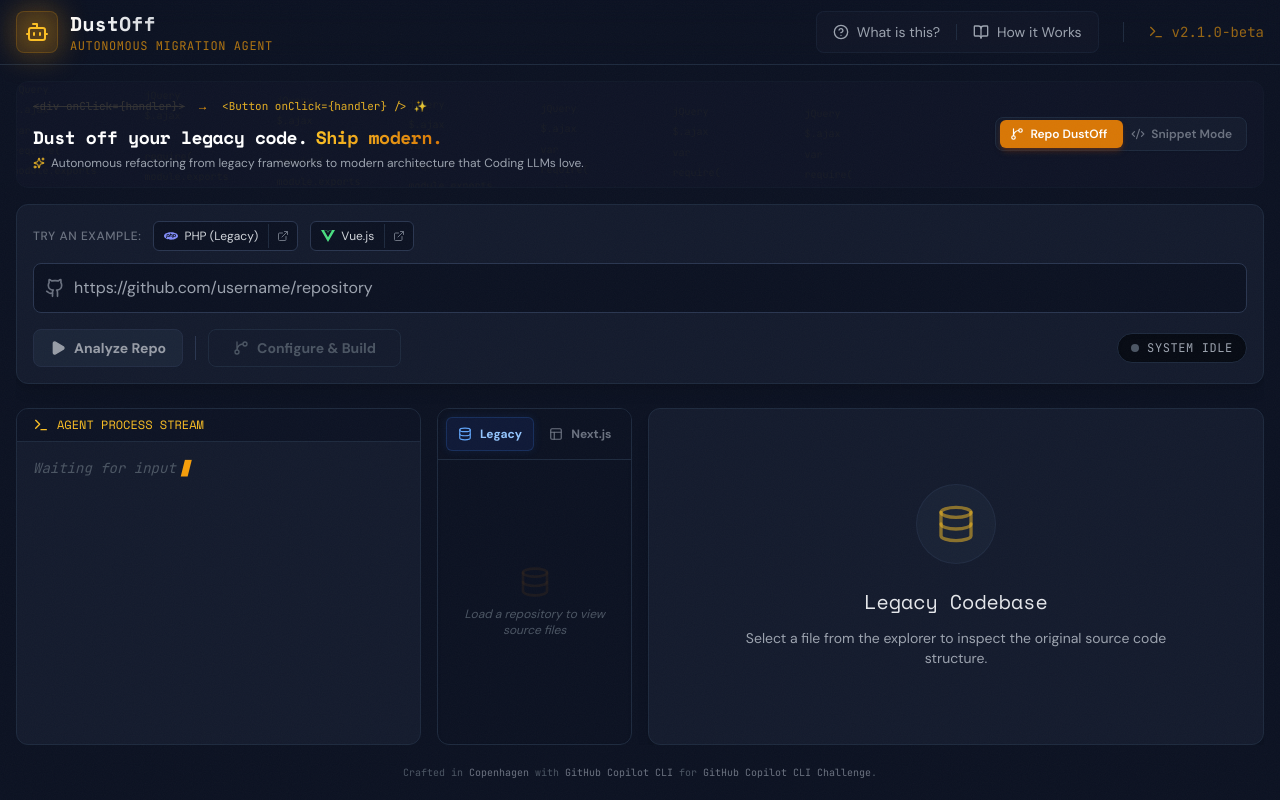
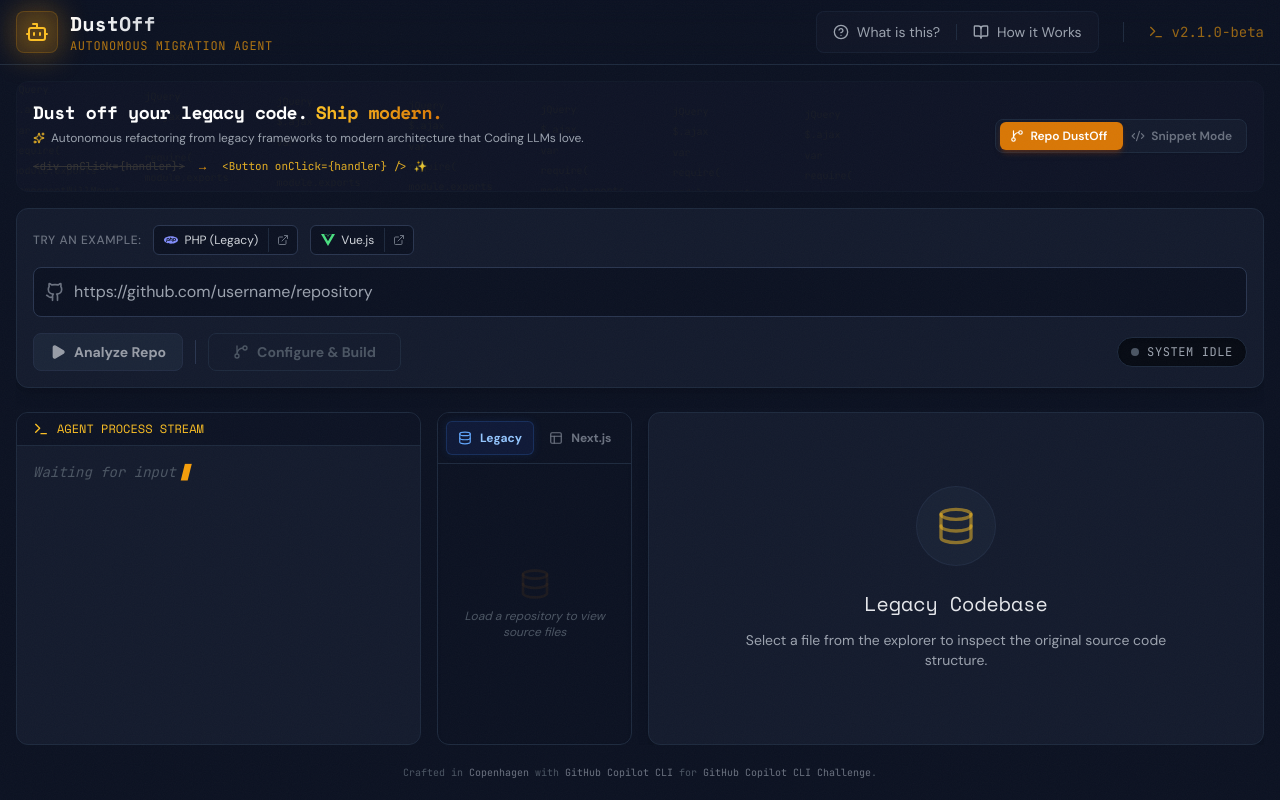
Before and after one commit to lassestilvang/dust-off, a React (Vite) app: page / in a window 1280 px wide. Built offline with nearby package versions, Linux system fonts and the light colour scheme.

Commit message:
feat: Add autofill attributes to the repo URL input and reorder header content for improved presentation.

```diff
--- a/App.tsx
+++ b/App.tsx
@@ -64,8 +64,21 @@
 
           <div className="relative z-10 flex flex-col md:flex-row items-center justify-between gap-4 bg-dark-800/40 p-4">
             <div className="text-left flex-1">
+
+              <h2 className="text-lg font-bold tracking-tight flex items-center gap-2 font-display">
+                <span className="text-white">Dust off your legacy code.</span>
+                <span className="text-transparent bg-clip-text bg-gradient-to-r from-accent-400 to-accent-600">
+                  Ship modern.
+                </span>
+              </h2>
+              <p className="text-gray-400 text-xs flex items-center gap-1.5 mt-1">
+                <Sparkles className="w-3 h-3 text-accent-400" />
+                Autonomous refactoring from legacy frameworks to modern
+                architecture that Coding LLMs love.
+              </p>
+
               {/* Visual Metaphor: Old → New */}
-              <div className="flex items-center gap-3 mb-2">
+              <div className="flex items-center gap-3 mt-3">
                 <span
                   className="font-mono text-[11px] text-gray-600 line-through opacity-60"
                   style={{ filter: 'sepia(0.8) brightness(0.7)' }}
@@ -81,18 +94,6 @@
                   {'>'} ✨
                 </span>
               </div>
-
-              <h2 className="text-lg font-bold tracking-tight flex items-center gap-2 font-display">
-                <span className="text-white">Dust off your legacy code.</span>
-                <span className="text-transparent bg-clip-text bg-gradient-to-r from-accent-400 to-accent-600">
-                  Ship modern.
-                </span>
-              </h2>
-              <p className="text-gray-400 text-xs flex items-center gap-1.5 mt-1">
-                <Sparkles className="w-3 h-3 text-accent-400" />
-                Autonomous refactoring from legacy frameworks to modern
-                architecture that Coding LLMs love.
-              </p>
             </div>
 
             {/* Mode Switcher with Sliding Indicator */}
--- a/components/RepoMigration.tsx
+++ b/components/RepoMigration.tsx
@@ -43,10 +43,8 @@
   Loader2,
   GitBranch,
   Database,
-  Check,
   Layout,
   RotateCw,
-  TestTube,
   Maximize2,
   X,
   Code2,
@@ -703,6 +701,11 @@
               <Github className="absolute left-3 top-1/2 -translate-y-1/2 text-gray-500 w-5 h-5" />
               <input
                 type="text"
+                name="repo-url"
+                id="repo-url"
+                autoComplete="off"
+                data-1p-ignore
+                data-lpignore="true"
                 value={state.url}
                 onChange={(e) =>
                   setState((prev) => ({ ...prev, url: e.target.value }))
@@ -734,7 +737,8 @@
                 disabled={isBusy || !state.url}
                 className={`
                         flex items-center justify-center gap-2 py-2 px-4 rounded-lg font-bold text-sm transition-all whitespace-nowrap w-full md:w-auto
-                        ${!isAnalyzed && state.url
+                        ${
+                          !isAnalyzed && state.url
                             ? 'bg-accent-600 hover:bg-accent-500 text-white shadow-[0_0_15px_rgba(245,158,11,0.3)]'
                             : 'bg-dark-700 hover:bg-dark-600 text-gray-300 border border-dark-600'
                         }
@@ -787,7 +791,8 @@
                   }
                   className={`
                             flex items-center justify-center gap-2 py-2 px-6 rounded-lg font-bold text-sm transition-all whitespace-nowrap w-full md:w-auto
-                            ${isAnalyzed
+                            ${
+                              isAnalyzed
                                 ? 'bg-accent-600 hover:bg-accent-500 text-white shadow-[0_0_15px_rgba(245,158,11,0.3)] animate-in fade-in zoom-in-95'
                                 : 'bg-dark-800 text-gray-600 cursor-not-allowed border border-dark-700'
                             }
@@ -814,7 +819,6 @@
                   onCancel={() => setShowConfigModal(false)}
                 />
               )}
-
             </div>
 
             {/* Status Badge */}
```
Also changed, not shown: components/MigrationConfig.tsx (+13 -4 lines), public/favicon.png. Lines whose indentation alone changed are shown as unchanged.
